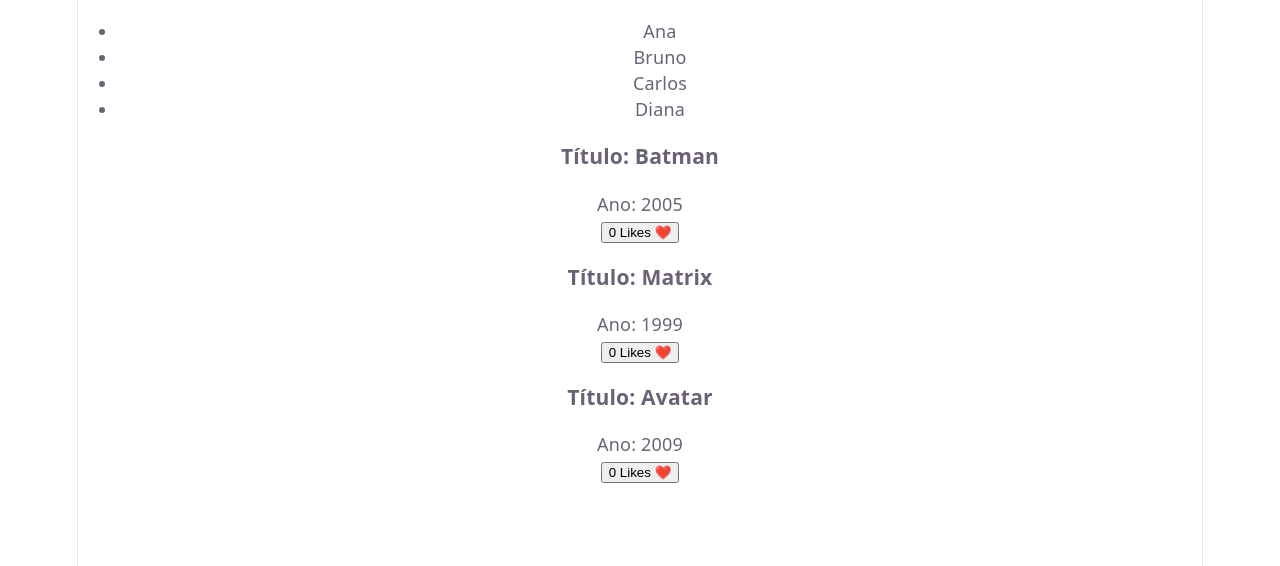
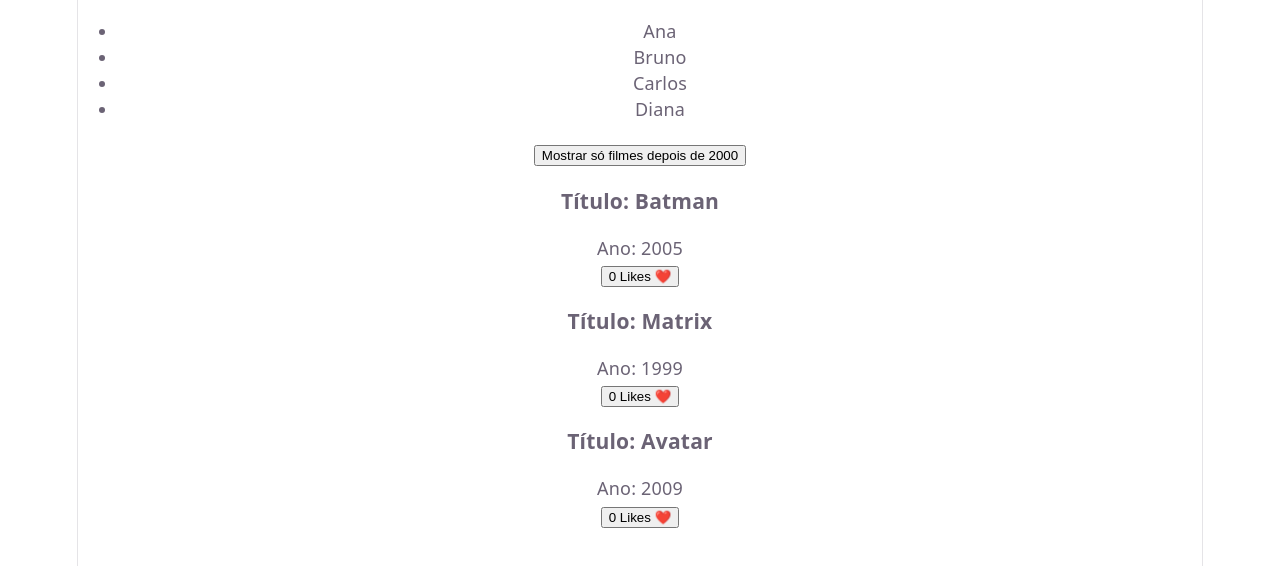
Before and after one commit to Cordyceps131/start, a React (Vite) app: page / in a window 1280 px wide. Shown: the top 566 px of the page. Built offline with nearby package versions, Linux system fonts and the light colour scheme.

Commit message:
feat: condicional rendering

```diff
--- a/src/components/ListaFilmes.jsx
+++ b/src/components/ListaFilmes.jsx
@@ -1,12 +1,15 @@
+import { useState } from 'react';
 import Cartao from './Cartao.jsx'
 function ListaFilmes() {
+    const [filtro, setFiltro] = useState(false);
     const filmes = [
         { id: 1, titulo: 'Batman', ano: 2005 },
         { id: 2, titulo: 'Matrix', ano: 1999 },
         { id: 3, titulo: 'Avatar', ano: 2009 },
     ];
     return (<>
-        {filmes.map(f => <Cartao key={f.id} titulo={f.titulo} ano={f.ano}/>)}
+        <button onClick={() => setFiltro(!filtro)}>Mostrar só filmes depois de 2000</button>
+        {filmes.filter(f => !filtro || f.ano > 2000).map(f => <Cartao key={f.id} titulo={f.titulo} ano={f.ano} />)}
     </>)
 }
 
```
